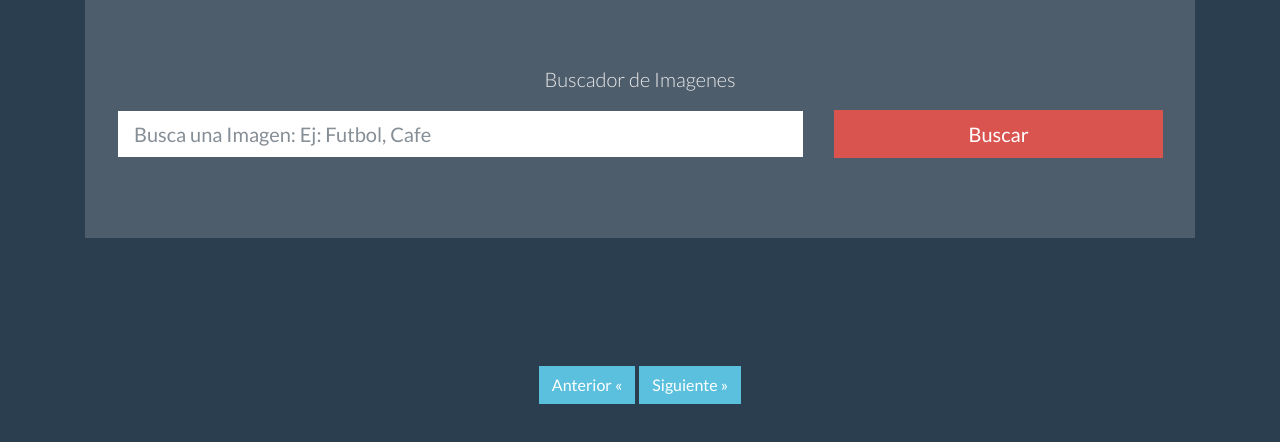
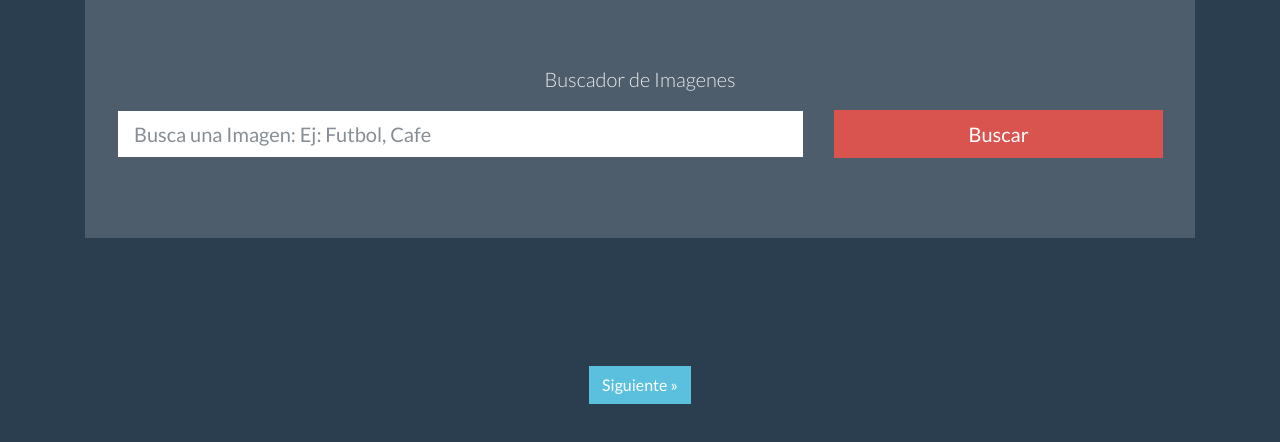
Before and after one commit to crisroddev/react-hooks-redux, a React (Create React App) app in the folder pixabay/: page / in a window 1280 px wide. Shown: the top 442 px of the page. Built offline with nearby package versions, Linux system fonts and the light colour scheme.

Commit message:
Pag actual 1 no muestro btn ant

```diff
--- a/pixabay/src/App.js
+++ b/pixabay/src/App.js
@@ -60,12 +60,17 @@ function App() {
         <ListadoImagenes
           imagenes={imagenes}
         />
-        <button
-          onClick={paginaAnterior}
-          type="button"
-          className="btn btn-info mr-1">
-            Anterior &laquo;
+        { (paginaActual === 1) ?
+          null : (
+            <button
+              onClick={paginaAnterior}
+              type="button"
+              className="btn btn-info mr-1">
+                Anterior &laquo;
         </button>
+          )
+        }
+
         <button
           onClick={paginaSiguiente}
           type="button"
```
